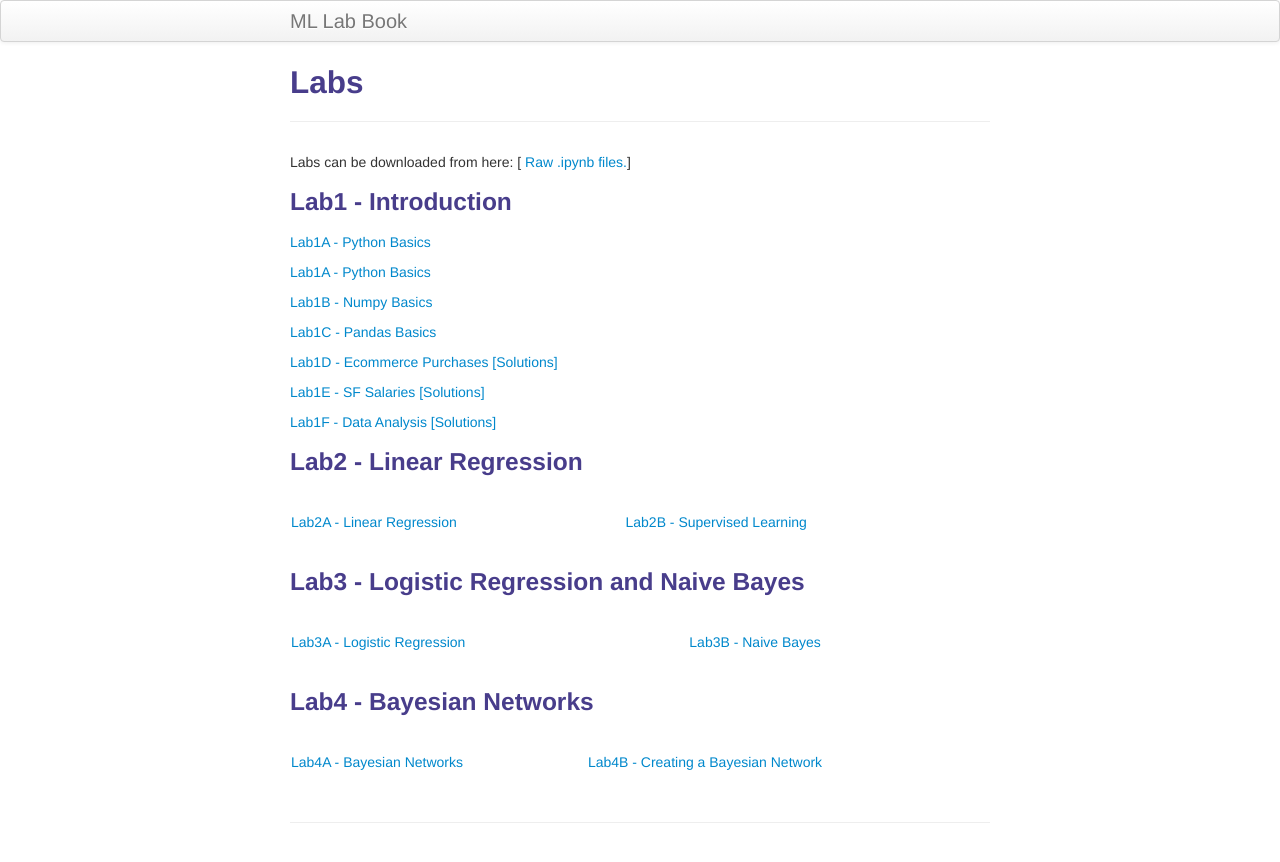
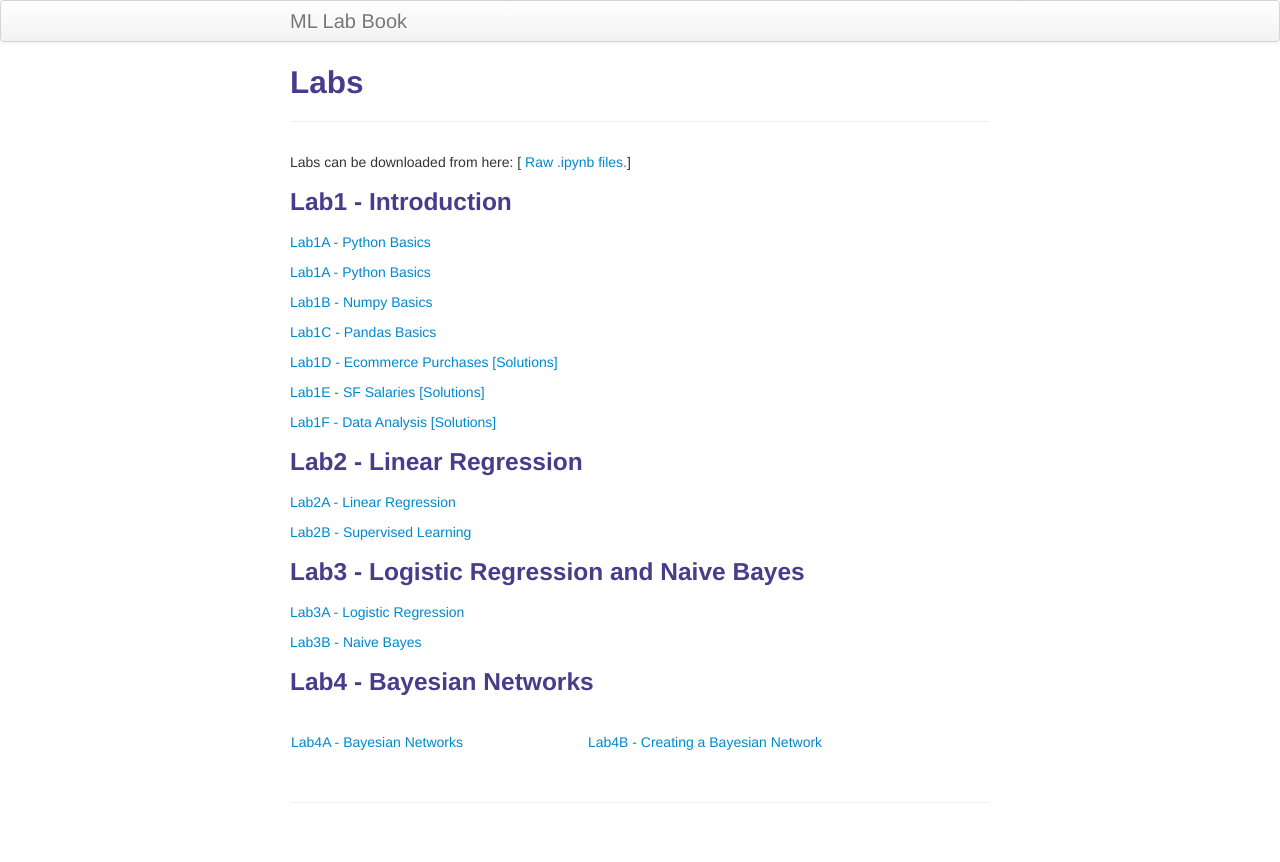
Before and after one commit to BITS-F464/bits-f464.github.io, a Jekyll site: the page built from pages/lab.html, in a window 1280 px wide. Shown: the top 862 px of the page. Built offline with Jekyll 4.4.1, drawn with Linux system fonts in a browser that asks for light colours.

Commit message:
Changing Tutorial Format

```diff
--- a/pages/lab.html
+++ b/pages/lab.html
@@ -16,20 +16,12 @@ Labs can be downloaded from here: [<a href="https://github.com/BITS-F464/bits-f4
 <p><a href="labs/lab_1/1f_Data_Analysis_Solutions.html">Lab1F - Data Analysis [Solutions]</a></p>
 
 <h3> Lab2 - Linear Regression </h3>
-<table class="wide">
-<tr>
-  <td><a href="labs/lab_2/2a_Linear_Regression.html">Lab2A - Linear Regression</a></td>
-  <td><a href="labs/lab_2/2b_Supervised_Learning.html">Lab2B - Supervised Learning</a></td>
-</tr>
-</table>
+<p><a href="labs/lab_2/2a_Linear_Regression.html">Lab2A - Linear Regression</a></p>
+<p><a href="labs/lab_2/2b_Supervised_Learning.html">Lab2B - Supervised Learning</a></p>
 
 <h3> Lab3 - Logistic Regression and Naive Bayes</h3>
-<table class="wide">
-<tr>
-  <td><a href="labs/lab_3/3a_Logistic_Regression.html">Lab3A - Logistic Regression</a></td>
-  <td><a href="labs/lab_3/3b_Naive_Bayes.html">Lab3B - Naive Bayes</a></td>
-</tr>
-</table>
+<p><a href="labs/lab_3/3a_Logistic_Regression.html">Lab3A - Logistic Regression</a></p>
+<p><a href="labs/lab_3/3b_Naive_Bayes.html">Lab3B - Naive Bayes</a></p>
 
 <h3> Lab4 - Bayesian Networks</h3>
 <table class="wide">
```
